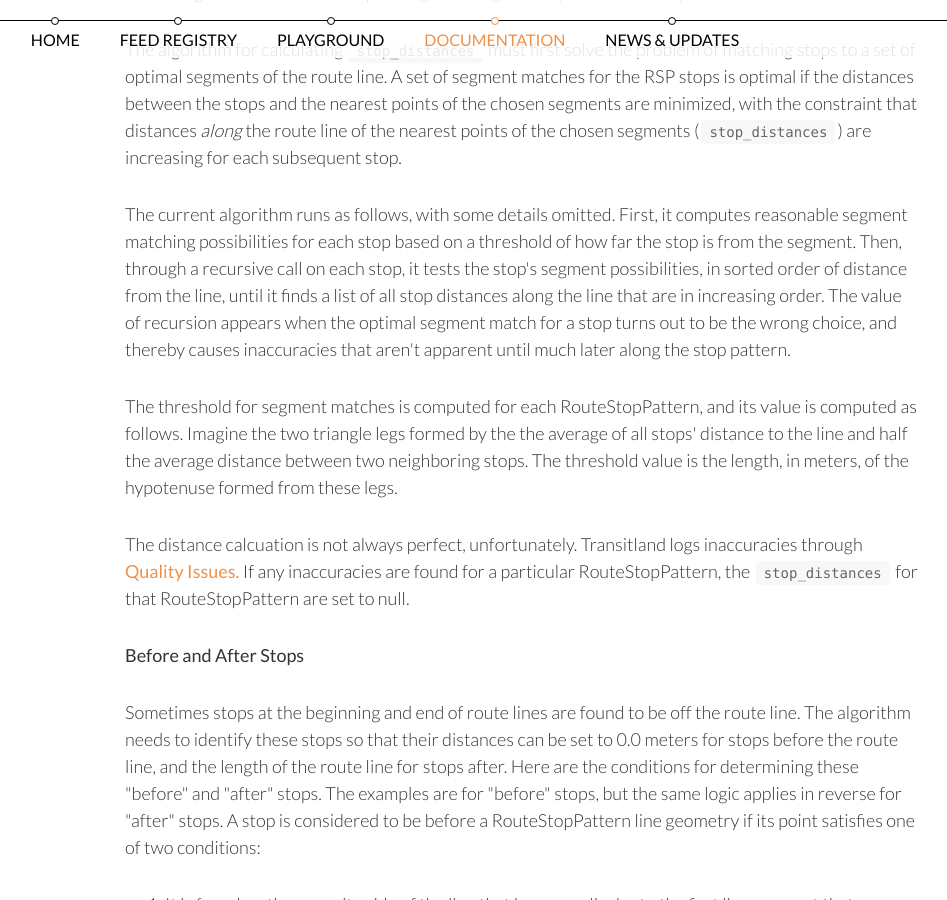
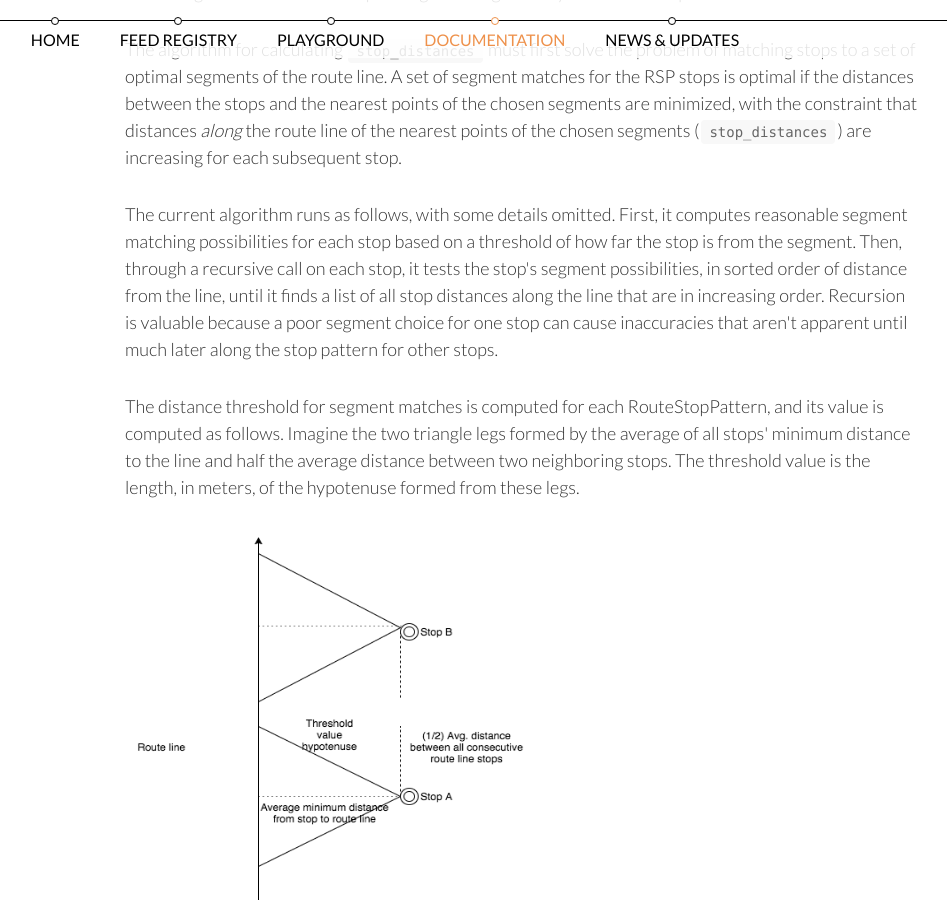
Before and after one commit to transitland/www-transit-land, a Jekyll site: the page built from documentation/datastore/routes-and-route-stop-patterns.html, in a window 1280 px wide and 900 px high, scrolled down 10412 px. Shown: the whole window, without its empty margins (255-1202 px from the left). Built offline with Jekyll 4.4.1, drawn with Linux system fonts in a browser that asks for light colours; nearby versions of some CDN libraries.

Commit message:
image and rewording

```diff
--- a/documentation/datastore/routes-and-route-stop-patterns.html
+++ b/documentation/datastore/routes-and-route-stop-patterns.html
@@ -1000,7 +1000,9 @@ layout: documentation
 <h5>Distance calculation heuristic algorithm</h5>
 <p>RouteStopPatterns' <code>stop_distances</code> are useful for cutting a slice of the route line between two stops for visualization, among other reasons. Each <a href="schedules.html"><code>ScheduleStopPair</code></a> has an associated RouteStopPattern. In addition, two attributes have been added to ScheduleStopPair: <code>origin_distance_traveled</code> and <code>destination_distance_traveled</code>. These are the distances, in meters rounded to the nearest decimeter, of the origin and destination stops along the line geometry from the start point.</p>
 
-<p>The algorithm for calculating <code>stop_distances</code> must first solve the problem of matching stops to a set of optimal segments of the route line. A set of segment matches for the RSP stops is optimal if the distances between the stops and the nearest points of the chosen segments are minimized, with the constraint that distances <i>along</i> the route line of the nearest points of the chosen segments (<code>stop_distances</code>) are increasing for each subsequent stop.</p><p>The current algorithm runs as follows, with some details omitted. First, it computes reasonable segment matching possibilities for each stop based on a threshold of how far the stop is from the segment. Then, through a recursive call on each stop, it tests the stop's segment possibilities, in sorted order of distance from the line, until it finds a list of all stop distances along the line that are in increasing order. The value of recursion appears when the optimal segment match for a stop turns out to be the wrong choice, and thereby causes inaccuracies that aren't apparent until much later along the stop pattern.</p><p>The threshold for segment matches is computed for each RouteStopPattern, and its value is computed as follows. Imagine the two triangle legs formed by the the average of all stops' distance to the line and half the average distance between two neighboring stops. The threshold value is the length, in meters, of the hypotenuse formed from these legs.</p>
+<p>The algorithm for calculating <code>stop_distances</code> must first solve the problem of matching stops to a set of optimal segments of the route line. A set of segment matches for the RSP stops is optimal if the distances between the stops and the nearest points of the chosen segments are minimized, with the constraint that distances <i>along</i> the route line of the nearest points of the chosen segments (<code>stop_distances</code>) are increasing for each subsequent stop.</p><p>The current algorithm runs as follows, with some details omitted. First, it computes reasonable segment matching possibilities for each stop based on a threshold of how far the stop is from the segment. Then, through a recursive call on each stop, it tests the stop's segment possibilities, in sorted order of distance from the line, until it finds a list of all stop distances along the line that are in increasing order. Recursion is valuable because a poor segment choice for one stop can cause inaccuracies that aren't apparent until much later along the stop pattern for other stops.</p><p>The distance threshold for segment matches is computed for each RouteStopPattern, and its value is computed as follows. Imagine the two triangle legs formed by the average of all stops' minimum distance to the line and half the average distance between two neighboring stops. The threshold value is the length, in meters, of the hypotenuse formed from these legs.</p>
+
+<img alt="Threshold computation" src="/images/transitland-route-geometries/triangle.png" height="400" width="400"></a>
 
 <p>The distance calcuation is not always perfect, unfortunately. Transitland logs inaccuracies through <a href="quality_issues.html">Quality Issues.</a> If any inaccuracies are found for a particular RouteStopPattern, the <code>stop_distances</code> for that RouteStopPattern are set to null.</p>
 
```
Also changed, not shown: images/transitland-route-geometries/triangle.png (added).
